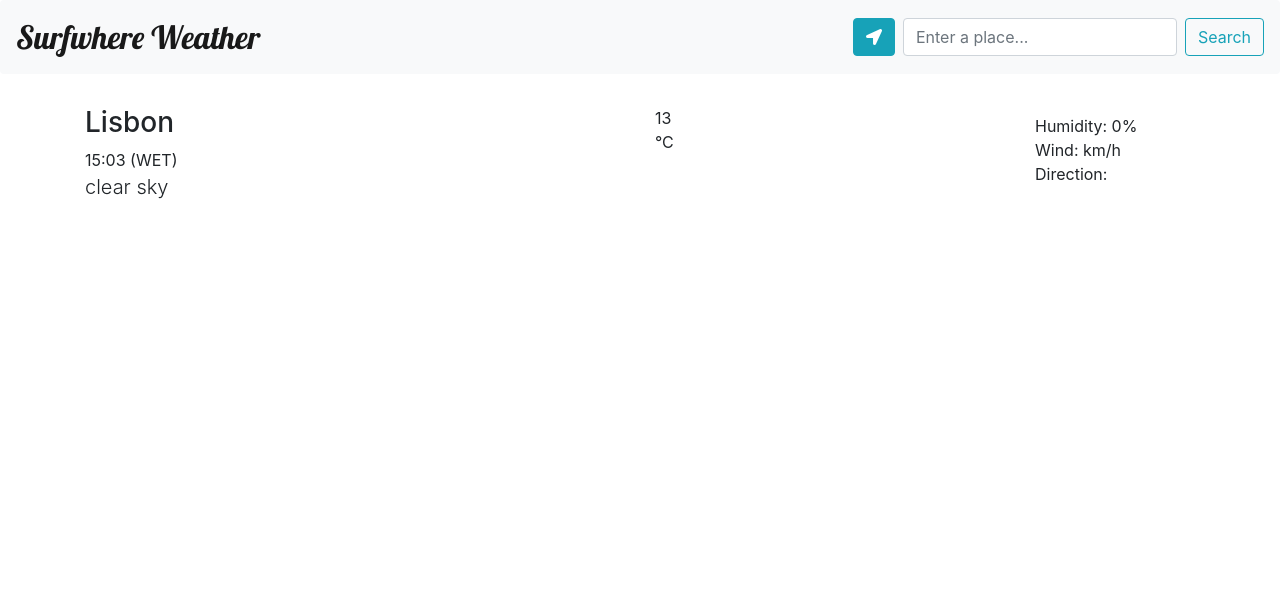
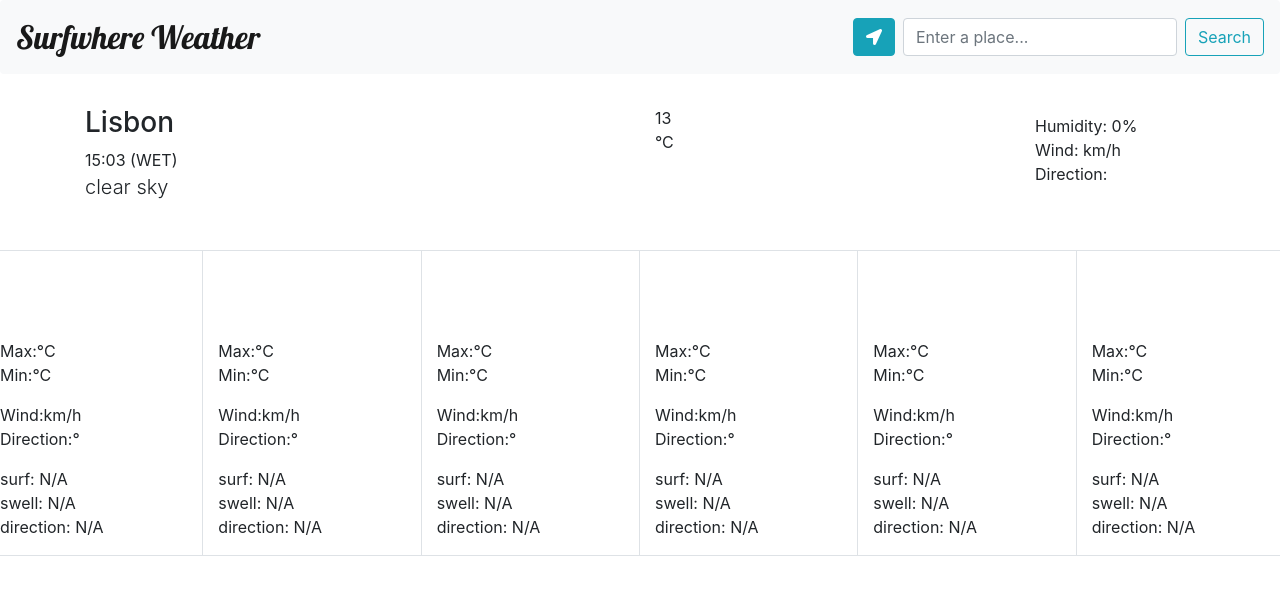
Before and after one commit to JanaJanKaKasova/surfwhere-react, a React (Create React App) app: page / in a window 1280 px wide. Shown: the top 594 px of the page. Built offline with nearby package versions, Linux system fonts and the light colour scheme.

Commit message:
Added Day block jsx (html)

```diff
--- a/src/App.js
+++ b/src/App.js
@@ -61,6 +61,187 @@ class App extends React.Component {
             </div>
           </div>
         </div>
+
+        <div class="row">
+          <div class="col-md-2 border-right border-top border-bottom pt-3 pb-3 mb-5 day__block">
+            <div class="day__block-date" />
+
+            <div class="row-md-3 pt-3">
+              <img class="day__block-image" />
+            </div>
+            <div class="row pt-3 mx-auto">
+              <div class="weather-detail__text" id="weather-description" />
+            </div>
+            <div class="row pt-3 mx-auto day__block-temps">
+              Max: <span class="day__block-temp day__block-temp--max" /> °C
+            </div>
+            <div class="row pt-0 mx-auto day__block-temps">
+              Min: <span class="day__block-temp day__block-temp--min" /> °C
+            </div>
+            <div class="row pt-3 mx-auto">
+              Wind: <span class="wind-speed" /> km/h
+            </div>
+            <div class="row pt-0 mx-auto">
+              Direction: <span class="wind-direction" />°
+            </div>
+            <div class="row pt-3 mx-auto">surf: N/A</div>
+            <div class="row pt-0 mx-auto">swell: N/A</div>
+            <div class="row pt-O mx-auto">direction: N/A</div>
+          </div>
+
+          <div
+            class="col-md-2 border-right border-top border-bottom pt-3 pb-3 mb-5 day__block"
+            max="16"
+            min="12"
+            conditions="rainy"
+          >
+            <div class="day__block-date" />
+
+            <div class="row-md-3 pt-3">
+              <img class="day__block-image" />
+            </div>
+            <div class="row pt-3 mx-auto">
+              <div class="weather-detail__text" id="weather-description" />
+            </div>
+            <div class="row pt-3 mx-auto day__block-temps">
+              Max: <span class="day__block-temp day__block-temp--max" /> °C
+            </div>
+            <div class="row pt-0 mx-auto day__block-temps">
+              Min: <span class="day__block-temp day__block-temp--min" /> °C
+            </div>
+            <div class="row pt-3 mx-auto">
+              Wind: <span class="wind-speed" /> km/h
+            </div>
+            <div class="row pt-0 mx-auto">
+              Direction: <span class="wind-direction" /> °
+            </div>
+            <div class="row pt-3 mx-auto">surf: N/A</div>
+            <div class="row pt-0 mx-auto">swell: N/A</div>
+            <div class="row pt-O mx-auto">direction: N/A</div>
+          </div>
+
+          <div
+            class="col-md-2 border-right border-top border-bottom pt-3 pb-3 mb-5 day__block"
+            max="18"
+            min="15"
+            conditions="partly cloudy"
+          >
+            <div class="day__block-date" />
+
+            <div class="row-md-3 pt-3">
+              <img class="day__block-image" />
+            </div>
+            <div class="row pt-3 mx-auto">
+              <div class="weather-detail__text" id="weather-description" />
+            </div>
+            <div class="row pt-3 mx-auto day__block-temps">
+              Max: <span class="day__block-temp day__block-temp--max" /> °C
+            </div>
+            <div class="row pt-0 mx-auto dday__block-temps">
+              Min: <span class="day__block-temp day__block-temp--min" /> °C
+            </div>
+            <div class="row pt-3 mx-auto">
+              Wind: <span class="wind-speed" /> km/h
+            </div>
+            <div class="row pt-0 mx-auto">
+              Direction: <span class="wind-direction" /> °
+            </div>
+            <div class="row pt-3 mx-auto">surf: N/A</div>
+            <div class="row pt-0 mx-auto">swell: N/A</div>
+            <div class="row pt-O mx-auto">direction: N/A</div>
+          </div>
+
+          <div
+            class="col-md-2 border-right border-top border-bottom pt-3 pb-3 mb-5 day__block"
+            max="20"
+            min="15"
+            conditions="mostly sunny"
+          >
+            <div class="day__block-date" />
+
+            <div class="row-md-3 pt-3">
+              <img class="day__block-image" />
+            </div>
+            <div class="row pt-3 mx-auto">
+              <div class="weather-detail__text" id="weather-description" />
+            </div>
+            <div class="row pt-3 mx-auto day__block-temps">
+              Max: <span class="day__block-temp day__block-temp--max" /> °C
+            </div>
+            <div class="row pt-0 mx-auto day__block-temps">
+              Min: <span class="day__block-temp day__block-temp--min" /> °C
+            </div>
+            <div class="row pt-3 mx-auto">
+              Wind: <span class="wind-speed" /> km/h
+            </div>
+            <div class="row pt-0 mx-auto">
+              Direction: <span class="wind-direction" /> °
+            </div>
+            <div class="row pt-3 mx-auto">surf: N/A</div>
+            <div class="row pt-0 mx-auto">swell: N/A</div>
+            <div class="row pt-O mx-auto">direction: N/A</div>
+          </div>
+          <div
+            class="col-md-2 border-right border-top border-bottom pt-3 pb-3 mb-5 day__block"
+            max="21"
+            min="17"
+            conditions="sunny"
+          >
+            <div class="day__block-date" />
+
+            <div class="row-md-3 pt-3">
+              <img class="day__block-image" />
+            </div>
+            <div class="row pt-3 mx-auto">
+              <div class="weather-detail__text" id="weather-description" />
+            </div>
+            <div class="row pt-3 mx-auto day__block-temps">
+              Max: <span class="day__block-temp day__block-temp--max" /> °C
+            </div>
+            <div class="row pt-0 mx-auto day__block-temps">
+              Min: <span class="day__block-temp day__block-temp--min" /> °C
+            </div>
+            <div class="row pt-3 mx-auto">
+              Wind: <span class="wind-speed" /> km/h
+            </div>
+            <div class="row pt-0 mx-auto">
+              Direction: <span class="wind-direction" /> °
+            </div>
+            <div class="row pt-3 mx-auto">surf: N/A</div>
+            <div class="row pt-0 mx-auto">swell: N/A</div>
+            <div class="row pt-O mx-auto">direction: N/A</div>
+          </div>
+          <div
+            class="col-md-2 border-top border-bottom pt-3 pb-3 mb-5 day__block"
+            max="18"
+            min="15"
+            conditions="partly cloudy"
+          >
+            <div class="day__block-date" />
+
+            <div class="row-md-3 pt-3">
+              <img class="day__block-image" />
+            </div>
+            <div class="row pt-3 mx-auto">
+              <div class="weather-detail__text" id="weather-description" />
+            </div>
+            <div class="row pt-3 mx-auto day__block-temps">
+              Max: <span class="day__block-temp day__block-temp--max" /> °C
+            </div>
+            <div class="row pt-0 mx-auto day__block-temps">
+              Min: <span class="day__block-temp day__block-temp--min" /> °C
+            </div>
+            <div class="row pt-3 mx-auto">
+              Wind: <span class="wind-speed" /> km/h
+            </div>
+            <div class="row pt-0 mx-auto">
+              Direction: <span class="wind-direction" /> °
+            </div>
+            <div class="row pt-3 mx-auto">surf: N/A</div>
+            <div class="row pt-0 mx-auto">swell: N/A</div>
+            <div class="row pt-O mx-auto">direction: N/A</div>
+          </div>
+        </div>
       </div>
     );
   }
```
